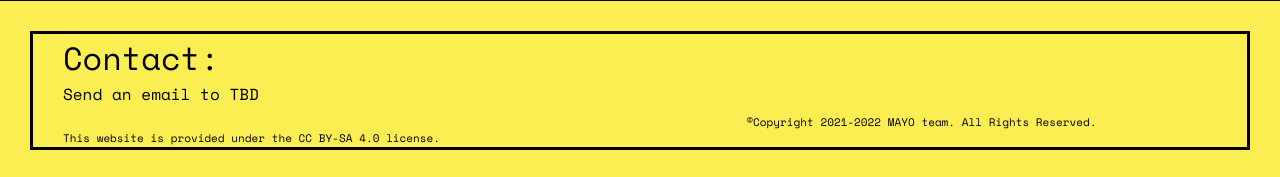
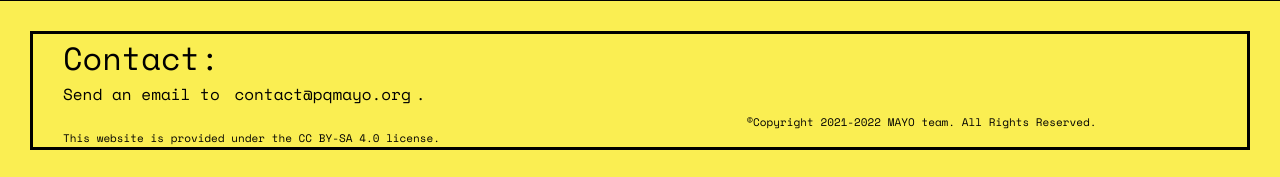
Before and after one commit to PQCMayo/MAYO-website, a Jekyll site: the page built from index.html, in a window 1280 px wide. Shown: the part 721-898 px from the top of the page. Built offline with Jekyll 4.4.1, drawn with Linux system fonts in a browser that asks for light colours.

Commit message:
Contact added

```diff
--- a/_includes/footer.html
+++ b/_includes/footer.html
@@ -3,7 +3,7 @@
     <div class="footer-col-wrapper">
       <div class="footer-col  footer-col-1">
         <h1>Contact:</h1>
-        <p>Send an email to TBD</p>
+        <p>Send an email to <a href="mailto:contact@pqmayo.org" target="_blank">contact@pqmayo.org</a>.</p>
 				<br>
       </div>
 			<div class="copyright">
```
